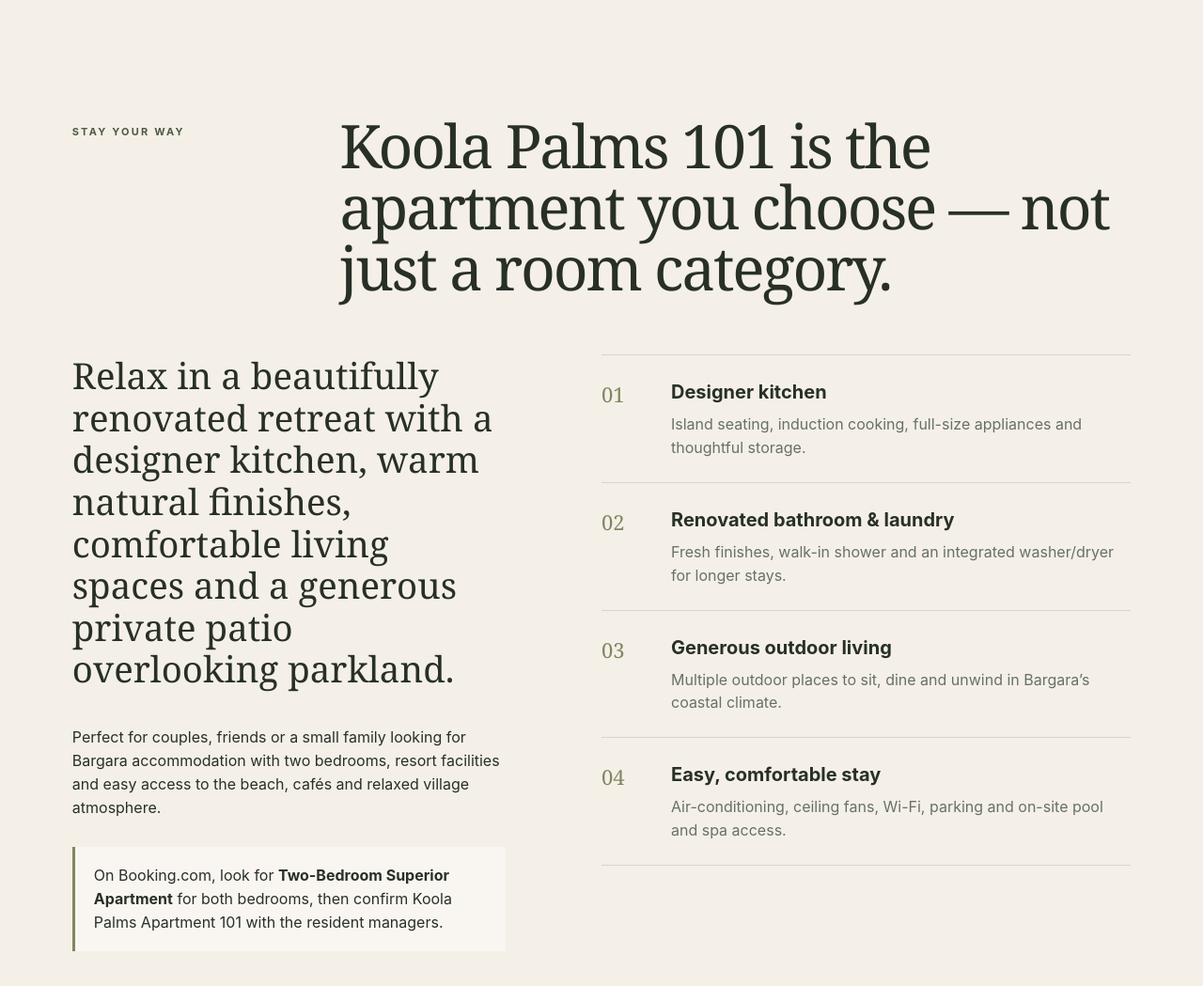
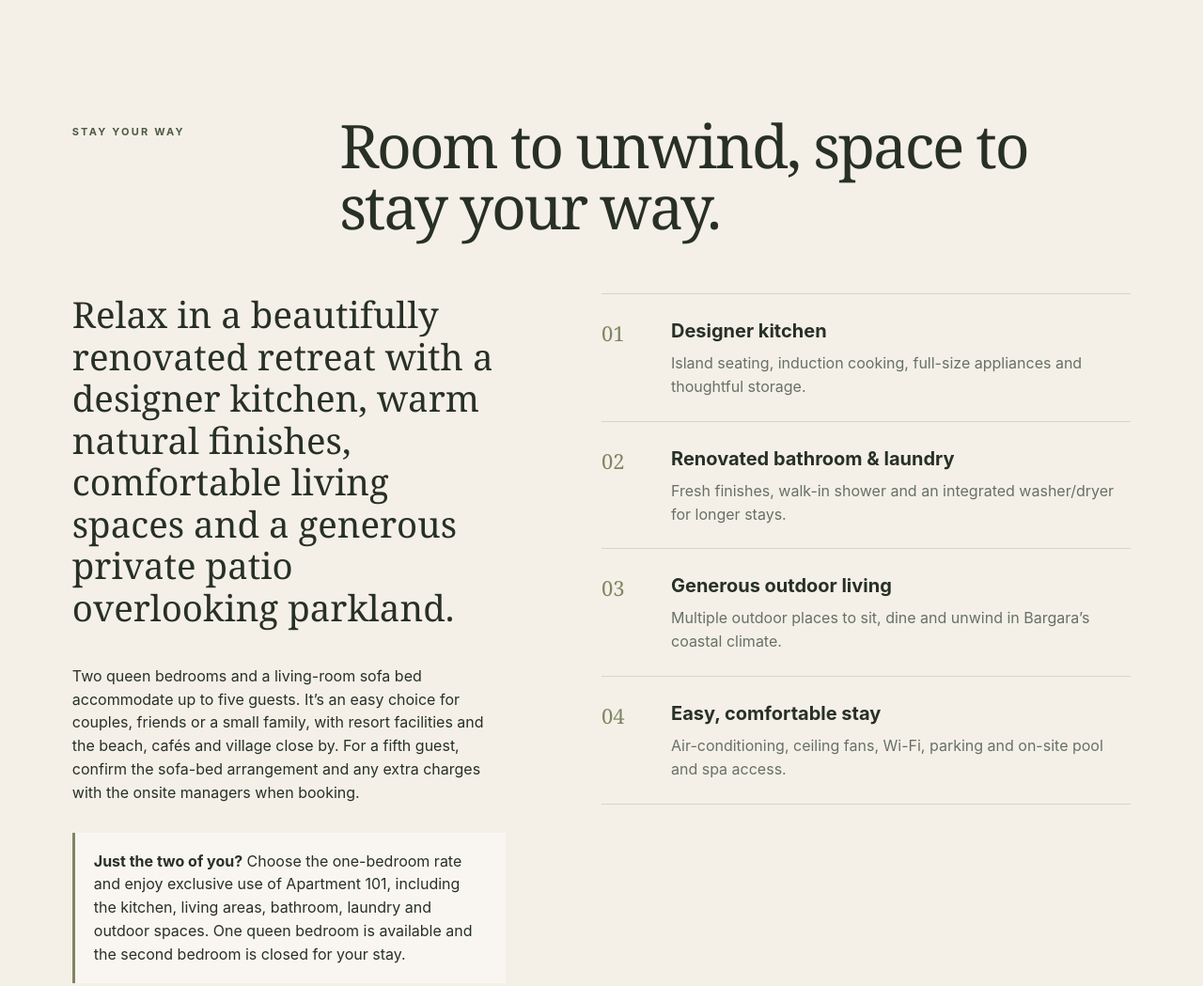
Before and after one commit to artformkitchensgosford91-netizen/koola-palms-bargara, a website: page index.html in a window 1280 px wide. Shown: the part 1460-2509 px from the top of the page at 94% size. Drawn offline with Linux system fonts and the light colour scheme.

Commit message:
Clarify Apartment 101 bedding and one-bedroom stays

```diff
--- a/index.html
+++ b/index.html
@@ -696,13 +696,13 @@ footer { display:flex; justify-content:space-between; align-items:center; gap:25
     <section class="intro section" id="stay">
       <div class="section-heading reveal">
         <div class="eyebrow">STAY YOUR WAY</div>
-        <h2>Koola Palms 101 is the apartment you choose — not just a room category.</h2>
+        <h2>Room to unwind, space to stay your way.</h2>
       </div>
       <div class="intro-grid">
         <div class="intro-copy reveal">
           <p class="large-copy">Relax in a beautifully renovated retreat with a designer kitchen, warm natural finishes, comfortable living spaces and a generous private patio overlooking parkland.</p>
-          <p>Perfect for couples, friends or a small family looking for Bargara accommodation with two bedrooms, resort facilities and easy access to the beach, cafés and relaxed village atmosphere.</p>
-          <div class="mini-note">On Booking.com, look for <strong>Two-Bedroom Superior Apartment</strong> for both bedrooms, then confirm Koola Palms Apartment 101 with the resident managers.</div>
+          <p>Two queen bedrooms and a living-room sofa bed accommodate up to five guests. It’s an easy choice for couples, friends or a small family, with resort facilities and the beach, cafés and village close by. For a fifth guest, confirm the sofa-bed arrangement and any extra charges with the onsite managers when booking.</p>
+          <div class="mini-note"><strong>Just the two of you?</strong> Choose the one-bedroom rate and enjoy exclusive use of Apartment 101, including the kitchen, living areas, bathroom, laundry and outdoor spaces. One queen bedroom is available and the second bedroom is closed for your stay.</div>
         </div>
         <div class="feature-list reveal">
           <div class="feature-item"><span>01</span><div><h3>Designer kitchen</h3><p>Island seating, induction cooking, full-size appliances and thoughtful storage.</p></div></div>
```
